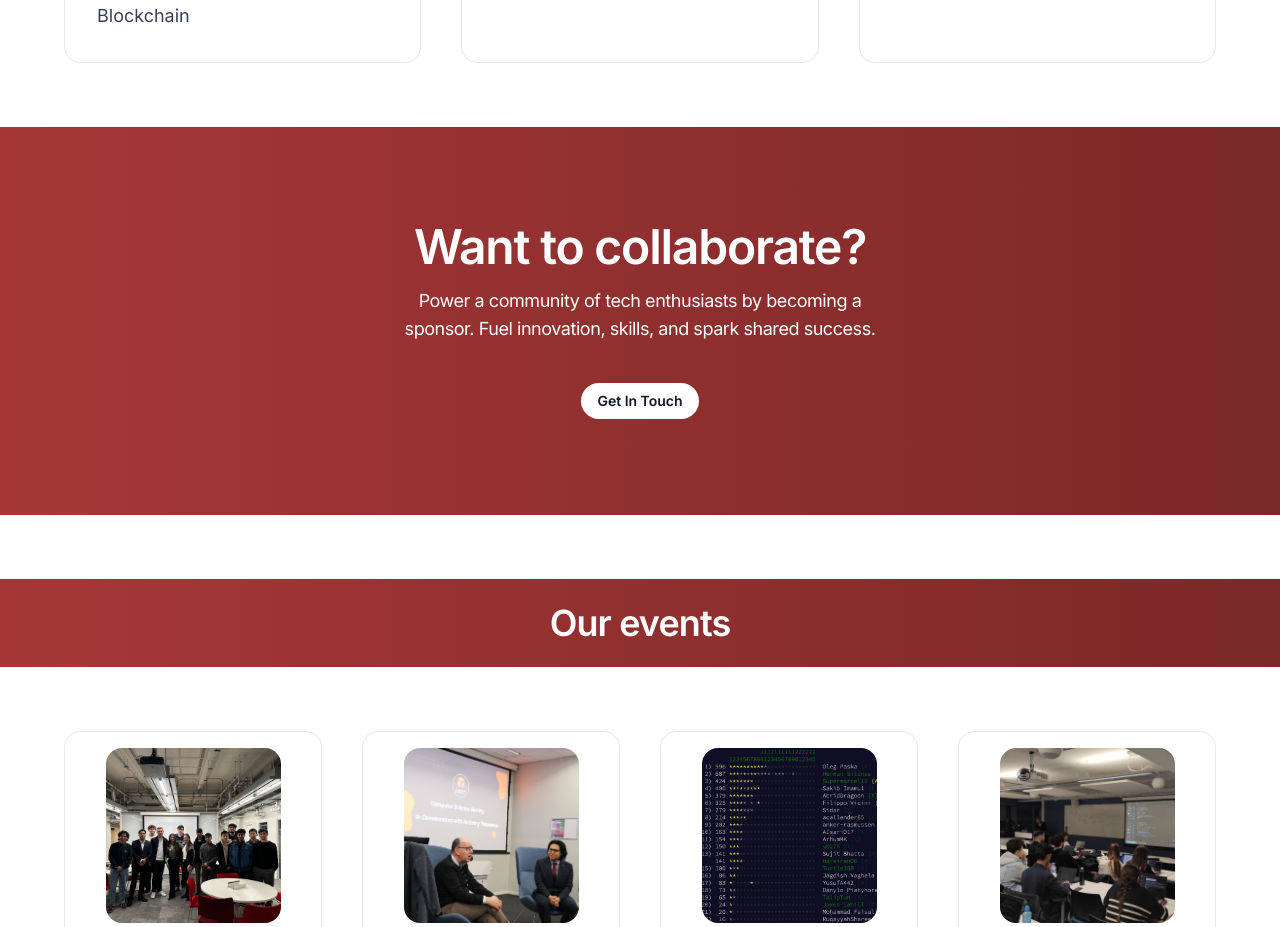
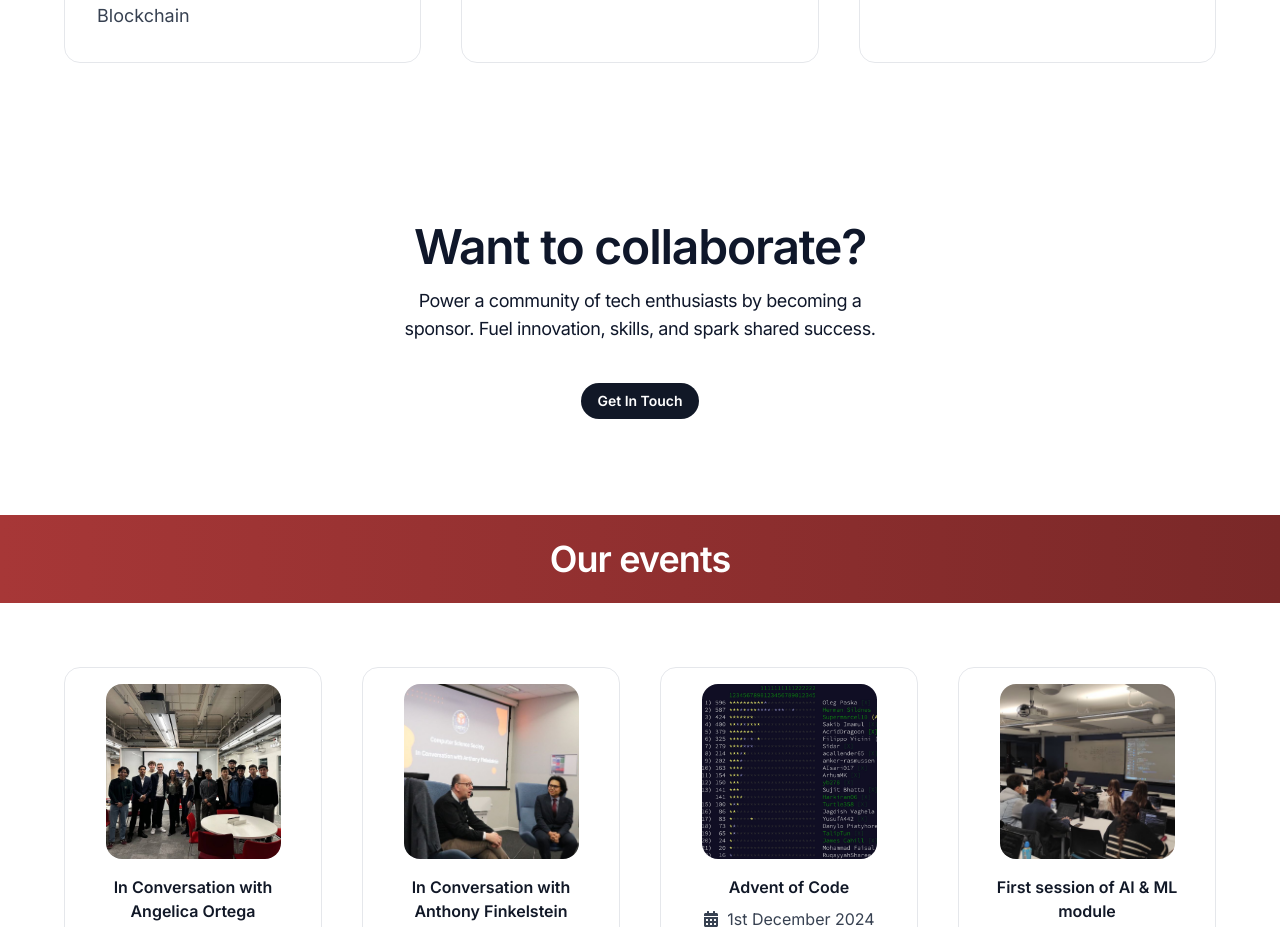
Before and after one commit to City-CSS/city-css, a Next.js app: page /about-us in a window 1280 px wide. Shown: the part 1080-2007 px from the top of the page. Built offline with nearby package versions, Linux system fonts and the light colour scheme.

Commit message:
parametrised colours for SponsorForm

```diff
--- a/src/app/about-us/page.tsx
+++ b/src/app/about-us/page.tsx
@@ -93,9 +93,10 @@ function page() {
                     description="Entertaining events for students to connect with peers and have fun"
                 />
             </Section>
-            <div className="my-16">
-                <SponsorForm/>
-            </div>
+
+            <SponsorForm
+                colour={"white"}
+            />
 
             {/*Our events section*/}
             <Section
--- a/src/app/page.tsx
+++ b/src/app/page.tsx
@@ -7,7 +7,6 @@ import { IconCloudDemo } from "@/components/IconCloudDemo";
 import Footer from "@/components/Footer";
 import { FileTreeDemo } from "@/components/FileTree";
 import TopBanner from "@/components/TopBanner";
-import LogoCollabs from "@/components/logoCollabs";
 export default function Home() {
   return (
     <>
@@ -18,7 +17,9 @@ export default function Home() {
       <FileTreeDemo />
 
       <IconCloudDemo />
-      <SponsorForm />
+      <SponsorForm
+          colour={"red"}
+      />
       <Usage />
       <Footer />
     </>
--- a/src/components/SponsorForm.tsx
+++ b/src/components/SponsorForm.tsx
@@ -3,26 +3,50 @@
 import React, { useState } from 'react';
 
 // --- BANNER ---
-export default function Banner() {
+export default function Banner(
+    {colour} : {colour : string}
+) {
   const [isFormOpen, setIsFormOpen] = useState(false);
+  // colour configuration
+  const colourConfig = {
+    red: {
+      background: "bg-red-500 bg-gradient-to-r from-[#a73737] to-[#7a2828]",
+      text: "text-white",
+      button: "bg-white text-slate-900 hover:bg-blue-50 active:bg-blue-200 active:text-slate-600 focus-visible:outline-white",
+    },
+    white: {
+      background: " ",
+      text: "text-slate-900",
+      button: "bg-gray-900 text-white hover:bg-gray-700 focus-visible:outline-gray-900",
+    }
+  };
+  type ColorConfig = {
+    background: string;
+    text: string;
+    button: string;
+  };
+  // @ts-ignore
+  const styles: ColorConfig = colourConfig[colour];
 
   return (
     <section
       id="get-started-today"
-      className="relative overflow-hidden bg-red-500 py-24 bg-gradient-to-r from-[#a73737] to-[#7a2828]"
+      className={`relative overflow-hidden py-24 ${styles.background}`}
     >
       <div className="relative mx-auto max-w-7xl px-4 sm:px-6 lg:px-8">
         <div className="mx-auto max-w-lg text-center">
-          <h2 className="font-display text-4xl tracking-tight text-white font-semibold sm:text-5xl">
+          <h2 className={`font-display text-4xl tracking-tight ${styles.text} font-semibold sm:text-5xl`}>
             Want to collaborate?
           </h2>
-          <p className="mt-4 text-lg tracking-tight text-white">
+          <p className={`mt-4 text-lg tracking-tight ${styles.text}`}>
             Power a community of tech enthusiasts by becoming a sponsor.
             Fuel innovation, skills, and spark shared success.
           </p>
           <button
             onClick={() => setIsFormOpen(true)}
-            className="group inline-flex items-center justify-center rounded-full py-2 px-4 text-sm font-semibold focus:outline-none focus-visible:outline-2 focus-visible:outline-offset-2 bg-white text-slate-900 hover:bg-blue-50 active:bg-blue-200 active:text-slate-600 focus-visible:outline-white mt-10"
+            className={`group inline-flex items-center justify-center rounded-full py-2 px-4 text-sm
+            font-semibold focus:outline-none focus-visible:outline-2 focus-visible:outline-offset-2 mt-10
+            ${styles.button}`}
           >
             Get In Touch
           </button>
```
